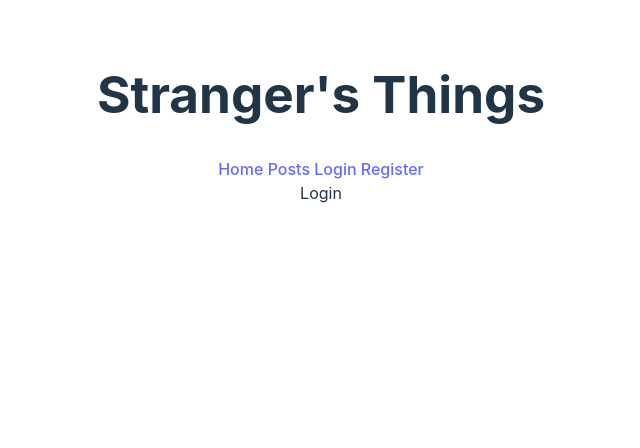
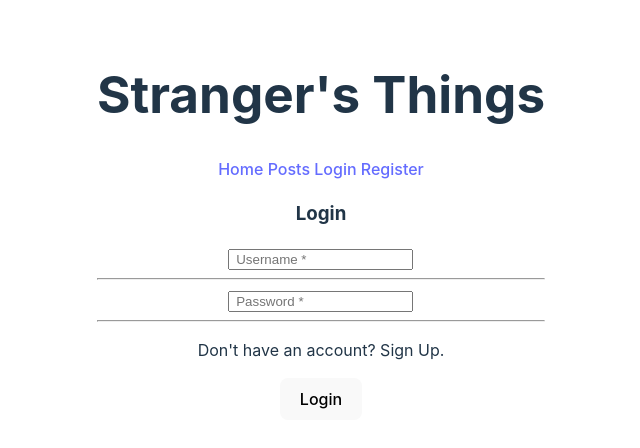
Before and after one commit to Block30-Team1/Strangers-Things, a React (Vite) app: page /Login in a window 1280 px wide. Shown: the top 448 px of the page, without its empty margins (319-959 px from the left). Built offline with nearby package versions, Linux system fonts and the light colour scheme.

Commit message:
Fix: Register now accepts credentials, and gives success. Login Works successfully

```diff
--- a/src/API/index.js
+++ b/src/API/index.js
@@ -1,6 +1,7 @@
 
 const COHORT_NAME = `2302-acc-ct-web-pt-a`;
 const BASE_URL = `https://strangers-things.herokuapp.com/api/${COHORT_NAME}`;
+const token = 'eyJfaWQiOiI1ZTg5MDY2ZGQ0MzkxNjAwTc1NTNlMDUiLCJ1c2VybmFtZSI6Im1hdHQiLCJpYXQiOjE1ODYwMzgzODF9';
 
 export const fetchAllPosts = async () => {
 
@@ -10,21 +11,47 @@ export const fetchAllPosts = async () => {
 
 }
 
-export const registerUrl = async (registerUser) => {
+export const registerUrl = async (username, password) => {
+    console.log(`username: ${username}, password: ${password}`)
+
     const response = await fetch(`${BASE_URL}/users/register`, {
         method: "POST",
         headers: {
-            "Content-Type": "application/json",
-            Authorization: `Bearer ${token}` //token
+            'Content-Type': 'application/json',
         },
         body: JSON.stringify({
             user: {
-                username: registerUser.username,
-                password: registerUser.password
+                username: username,
+                password: password,
+            }
 
+           /*
+           user: {
+                username: "cacacacaccccc",
+                password: "kkkkkkkkkk"
+           }
+           */
+        })
+    });
+    const result = await response.json();
+    console.log("the result is" + result)
+    return result;
+}
+
+export const loggingIn = async (username,password) => {
+    const response = await fetch(`${BASE_URL}/users/login`, {
+        method: "POST",
+        headers: {
+            'Content-Type': 'application/json'
+        },
+        body: JSON.stringify({
+            user: {
+                username: username,
+                password: password
             }
         })
     });
+
     const result = await response.json();
     return result;
 }
--- a/src/Components/Login.jsx
+++ b/src/Components/Login.jsx
@@ -1,5 +1,49 @@
-export default function Login(){
-    return(
-        <div> Login </div>
-    )
+import { loggingIn, registerUrl } from '../API/index';
+import { useState } from 'react';
+
+export default function Login() {
+    const [username, setUsername] = useState('');
+    const [password, setPassword] = useState('');
+    const [result, setRegister] = useState([]);
+
+    async function handleSubmit(e) {
+        e.preventDefault();
+        try{
+            const result = await loggingIn(username, password);
+            setRegister(result);
+        console.log(result);
+
+        }catch (error) {
+            console.error(error);
+            console.log(result);
+
+        }
+        setUsername("");
+        setPassword("");
+        setConfirmPassword("");
+    }
+
+    return <form method="post" onSubmit={handleSubmit}>
+    <h3> Login </h3>
+    <label>
+    <input value={username} onChange={(e) => setUsername(e.target.value)} required
+    placeholder=" Username *"/>
+    </label>
+    <hr />
+    <label>
+    <input value={password} onChange={(e) => setPassword(e.target.value)} required
+    placeholder=" Password *" maxLength="8" minLength="6"/>
+    </label>
+    <hr />
+    <div>
+        <p>
+            Don't have an account? Sign Up.
+        </p>
+    </div>
+    <label>
+    <button type="submit"> Login </button>
+    </label>
+    </form>
+
+
 }
--- a/src/Components/Register.jsx
+++ b/src/Components/Register.jsx
@@ -5,32 +5,26 @@ export default function Register() {
     const [username, setUsername] = useState('');
     const [password, setPassword] = useState('');
     const [confirmPassword, setConfirmPassword] = useState('');
-    const [result, setRegister] = useState({});
-    async function handleSubmit(e) {
+    const [result, setRegister] = useState('');
+
+    async function handleSubmit(e, data) {
         e.preventDefault();
         try{
-            const result = await registerUrl();
+            const result = await registerUrl(username, password);
             setRegister(result);
-        console.log({ username, password, confirmPassword })
+        console.log(result);
+        console.log("hi" + username, password);
 
         }catch (error) {
             console.error(error);
+            console.log(result);
+            console.log({username, password});
         }
         setUsername("");
+        setPassword("");
+        setConfirmPassword("");
 
     }
-
-    async function passwordVerification () {
-
-
-    if (confirmPassword === password){
-        console.log("Results match!");
-    } else {
-        alert("Passwords don't match");
-        return false;
-    }
-}
-
 
 
     return <form method="post" onSubmit={handleSubmit}>
@@ -43,12 +37,12 @@ export default function Register() {
         <hr />
         <label>
         <input value={password} onChange={(e) => setPassword(e.target.value)} required
-        placeholder=" Password *" maxLenght="8" minLength="6"/>
+        placeholder=" Password *" maxLength="8" minLength="6"/>
         </label>
         <hr />
         <label>
         <input value={confirmPassword} onChange={(e) => setConfirmPassword(e.target.value)} required
-        placeholder=" Confirm your password *" maxLenght="8" minLength="6" />
+        placeholder=" Confirm your password *" maxLength="8" minLength="6" />
         </label>
         <hr />
         <label>
--- a/src/form.jsx
+++ b/src/form.jsx
@@ -27,7 +27,7 @@ Form needs to contain:
 //login
 /*
 
-After regisstering, another FORM to login and logout
+After registering, another FORM to login and logout
 -
 
 */
```
